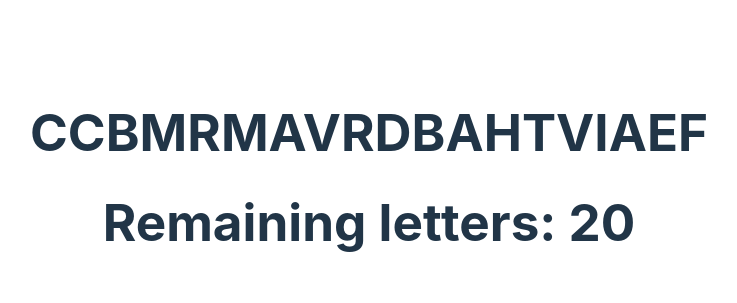
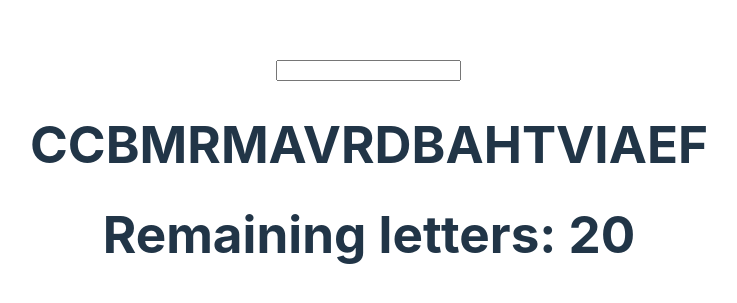
Before and after one commit to IndiW/wablamagram, a React (Vite) app in the folder vite-project/: page / in a window 1280 px wide. Shown: the part 223-526 px from the top of the page, without its empty margins (271-1008 px from the left). Built offline with nearby package versions, Linux system fonts and the light colour scheme.

Commit message:
add input and todo

```diff
--- a/vite-project/src/App.tsx
+++ b/vite-project/src/App.tsx
@@ -123,6 +123,7 @@ function App() {
 
     return (
         <>
+            <input name='text input'></input>
             <h1>{randomValues}</h1>
             <h1>{`Remaining letters: ${letterCount}`}</h1>
         </>
```
Also changed, not shown: 1 other file (tests, documents, lock files or other folders).
